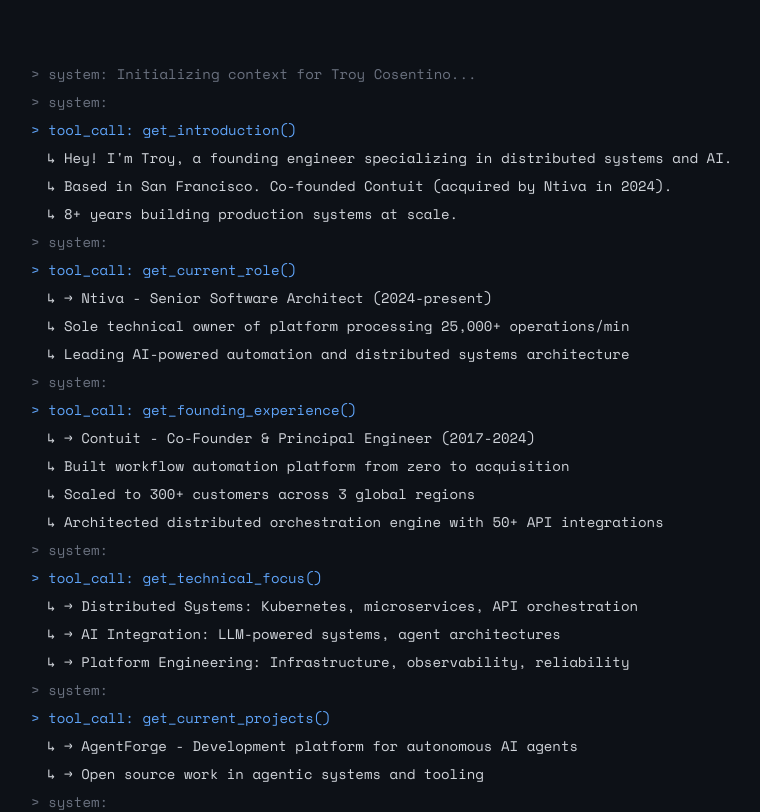
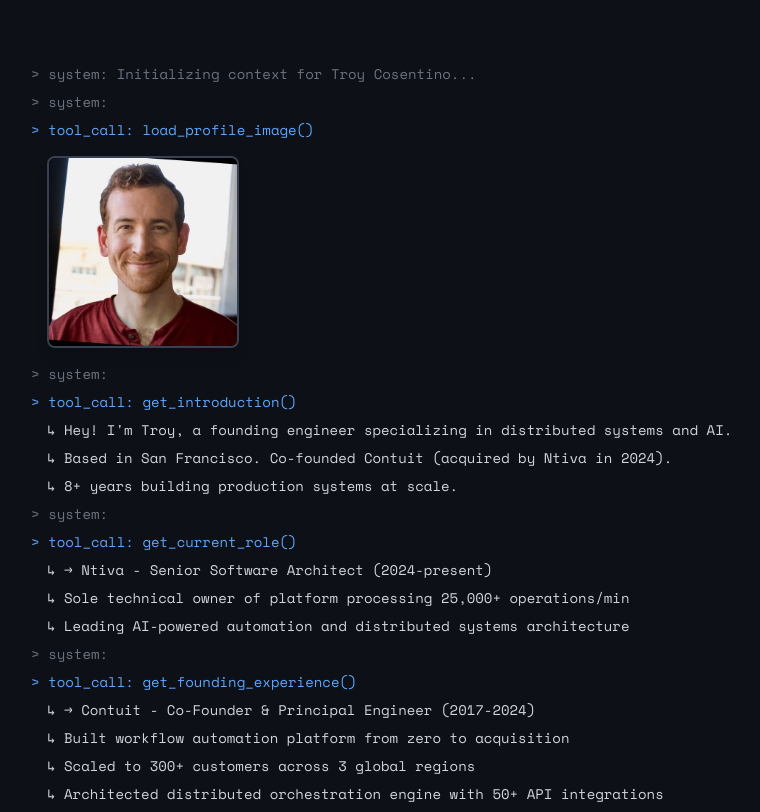
Before and after one commit to tcosentino/personal-website, a React (Vite) app: page / in a window 1280 px wide. Shown: the top 812 px of the page, without its empty margins (161-921 px from the left). Built offline with nearby package versions, Linux system fonts and the light colour scheme.

Commit message:
Add profile photo to agent terminal interface as load_profile_image() tool call

```diff
--- a/src/pages/Home.tsx
+++ b/src/pages/Home.tsx
@@ -15,49 +15,53 @@ export default function Home() {
     { type: 'system', content: 'Initializing context for Troy Cosentino...', delay: 0 },
     { type: 'system', content: '', delay: 400 },
 
-    { type: 'tool_call', content: 'get_introduction()', delay: 600 },
-    { type: 'tool_result', content: "Hey! I'm Troy, a founding engineer specializing in distributed systems and AI.", delay: 800 },
-    { type: 'tool_result', content: 'Based in San Francisco. Co-founded Contuit (acquired by Ntiva in 2024).', delay: 1000 },
-    { type: 'tool_result', content: '8+ years building production systems at scale.', delay: 1200 },
-    { type: 'system', content: '', delay: 1400 },
+    { type: 'tool_call', content: 'load_profile_image()', delay: 600 },
+    { type: 'tool_result', content: '[IMAGE_PLACEHOLDER]', delay: 800 },
+    { type: 'system', content: '', delay: 1000 },
 
-    { type: 'tool_call', content: 'get_current_role()', delay: 1600 },
-    { type: 'tool_result', content: '→ Ntiva - Senior Software Architect (2024-present)', delay: 1800 },
-    { type: 'tool_result', content: '  Sole technical owner of platform processing 25,000+ operations/min', delay: 2000 },
-    { type: 'tool_result', content: '  Leading AI-powered automation and distributed systems architecture', delay: 2200 },
-    { type: 'system', content: '', delay: 2400 },
+    { type: 'tool_call', content: 'get_introduction()', delay: 1200 },
+    { type: 'tool_result', content: "Hey! I'm Troy, a founding engineer specializing in distributed systems and AI.", delay: 1400 },
+    { type: 'tool_result', content: 'Based in San Francisco. Co-founded Contuit (acquired by Ntiva in 2024).', delay: 1600 },
+    { type: 'tool_result', content: '8+ years building production systems at scale.', delay: 1800 },
+    { type: 'system', content: '', delay: 2000 },
 
-    { type: 'tool_call', content: 'get_founding_experience()', delay: 2600 },
-    { type: 'tool_result', content: '→ Contuit - Co-Founder & Principal Engineer (2017-2024)', delay: 2800 },
-    { type: 'tool_result', content: '  Built workflow automation platform from zero to acquisition', delay: 3000 },
-    { type: 'tool_result', content: '  Scaled to 300+ customers across 3 global regions', delay: 3200 },
-    { type: 'tool_result', content: '  Architected distributed orchestration engine with 50+ API integrations', delay: 3400 },
-    { type: 'system', content: '', delay: 3600 },
+    { type: 'tool_call', content: 'get_current_role()', delay: 2200 },
+    { type: 'tool_result', content: '→ Ntiva - Senior Software Architect (2024-present)', delay: 2400 },
+    { type: 'tool_result', content: '  Sole technical owner of platform processing 25,000+ operations/min', delay: 2600 },
+    { type: 'tool_result', content: '  Leading AI-powered automation and distributed systems architecture', delay: 2800 },
+    { type: 'system', content: '', delay: 3000 },
 
-    { type: 'tool_call', content: 'get_technical_focus()', delay: 3800 },
-    { type: 'tool_result', content: '→ Distributed Systems: Kubernetes, microservices, API orchestration', delay: 4000 },
-    { type: 'tool_result', content: '→ AI Integration: LLM-powered systems, agent architectures', delay: 4200 },
-    { type: 'tool_result', content: '→ Platform Engineering: Infrastructure, observability, reliability', delay: 4400 },
-    { type: 'system', content: '', delay: 4600 },
+    { type: 'tool_call', content: 'get_founding_experience()', delay: 3200 },
+    { type: 'tool_result', content: '→ Contuit - Co-Founder & Principal Engineer (2017-2024)', delay: 3400 },
+    { type: 'tool_result', content: '  Built workflow automation platform from zero to acquisition', delay: 3600 },
+    { type: 'tool_result', content: '  Scaled to 300+ customers across 3 global regions', delay: 3800 },
+    { type: 'tool_result', content: '  Architected distributed orchestration engine with 50+ API integrations', delay: 4000 },
+    { type: 'system', content: '', delay: 4200 },
 
-    { type: 'tool_call', content: 'get_current_projects()', delay: 4800 },
-    { type: 'tool_result', content: '→ AgentForge - Development platform for autonomous AI agents', delay: 5000 },
-    { type: 'tool_result', content: '→ Open source work in agentic systems and tooling', delay: 5200 },
-    { type: 'system', content: '', delay: 5400 },
+    { type: 'tool_call', content: 'get_technical_focus()', delay: 4400 },
+    { type: 'tool_result', content: '→ Distributed Systems: Kubernetes, microservices, API orchestration', delay: 4600 },
+    { type: 'tool_result', content: '→ AI Integration: LLM-powered systems, agent architectures', delay: 4800 },
+    { type: 'tool_result', content: '→ Platform Engineering: Infrastructure, observability, reliability', delay: 5000 },
+    { type: 'system', content: '', delay: 5200 },
 
-    { type: 'tool_call', content: 'get_tech_stack()', delay: 5600 },
-    { type: 'tool_result', content: 'TypeScript, JavaScript, Python, React, Node.js', delay: 5800 },
-    { type: 'tool_result', content: 'Kubernetes, Docker, AWS, Terraform', delay: 6000 },
-    { type: 'tool_result', content: 'LangChain, LLM orchestration, distributed systems', delay: 6200 },
-    { type: 'system', content: '', delay: 6400 },
+    { type: 'tool_call', content: 'get_current_projects()', delay: 5400 },
+    { type: 'tool_result', content: '→ AgentForge - Development platform for autonomous AI agents', delay: 5600 },
+    { type: 'tool_result', content: '→ Open source work in agentic systems and tooling', delay: 5800 },
+    { type: 'system', content: '', delay: 6000 },
 
-    { type: 'tool_call', content: 'get_contact_info()', delay: 6600 },
-    { type: 'tool_result', content: '→ GitHub: github.com/tcosentino', delay: 6800 },
-    { type: 'tool_result', content: '→ LinkedIn: linkedin.com/in/troy-cosentino-b36694275', delay: 7000 },
-    { type: 'tool_result', content: '→ Email: troycosentino@gmail.com', delay: 7200 },
-    { type: 'system', content: '', delay: 7400 },
+    { type: 'tool_call', content: 'get_tech_stack()', delay: 6200 },
+    { type: 'tool_result', content: 'TypeScript, JavaScript, Python, React, Node.js', delay: 6400 },
+    { type: 'tool_result', content: 'Kubernetes, Docker, AWS, Terraform', delay: 6600 },
+    { type: 'tool_result', content: 'LangChain, LLM orchestration, distributed systems', delay: 6800 },
+    { type: 'system', content: '', delay: 7000 },
 
-    { type: 'assistant', content: '✓ Context loaded. Profile ready.', delay: 7600 },
+    { type: 'tool_call', content: 'get_contact_info()', delay: 7200 },
+    { type: 'tool_result', content: '→ GitHub: github.com/tcosentino', delay: 7400 },
+    { type: 'tool_result', content: '→ LinkedIn: linkedin.com/in/troy-cosentino-b36694275', delay: 7600 },
+    { type: 'tool_result', content: '→ Email: troycosentino@gmail.com', delay: 7800 },
+    { type: 'system', content: '', delay: 8000 },
+
+    { type: 'assistant', content: '✓ Context loaded. Profile ready.', delay: 8200 },
   ]
 
   useEffect(() => {
@@ -132,9 +136,21 @@ export default function Home() {
         {/* Agent Output */}
         <div className="space-y-2">
           {lines.slice(0, visibleLines).map((line, index) => (
-            <div key={index} className={getLineStyle(line.type)}>
-              {getPrefix(line.type)}
-              {formatContent(line.content)}
+            <div key={index}>
+              {line.content === '[IMAGE_PLACEHOLDER]' ? (
+                <div className="pl-4 my-4">
+                  <img
+                    src="/troy-headshot-original.jpg"
+                    alt="Troy Cosentino"
+                    className="w-48 h-48 rounded-lg border-2 border-gray-700 shadow-lg object-cover"
+                  />
+                </div>
+              ) : (
+                <div className={getLineStyle(line.type)}>
+                  {getPrefix(line.type)}
+                  {formatContent(line.content)}
+                </div>
+              )}
             </div>
           ))}
 
```
